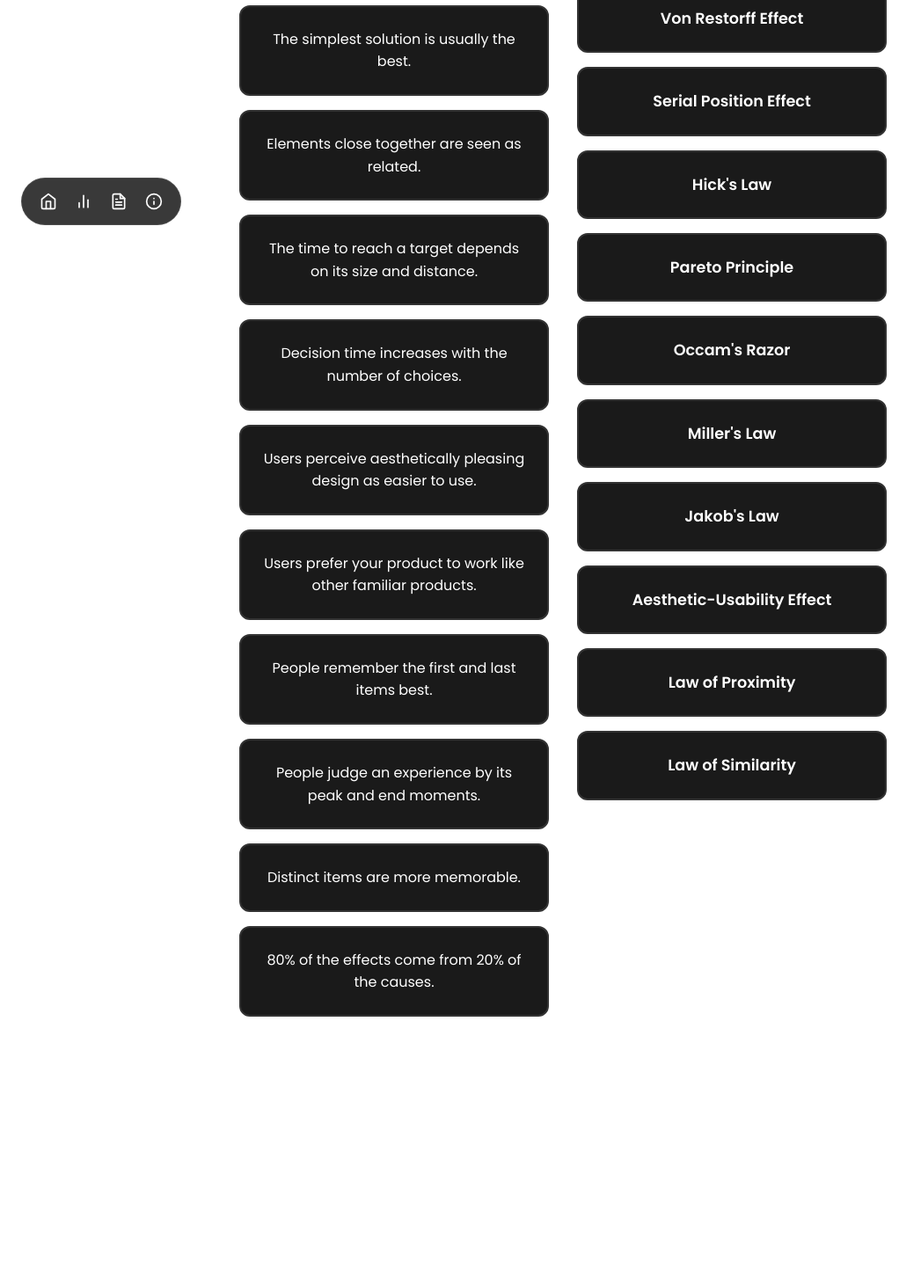
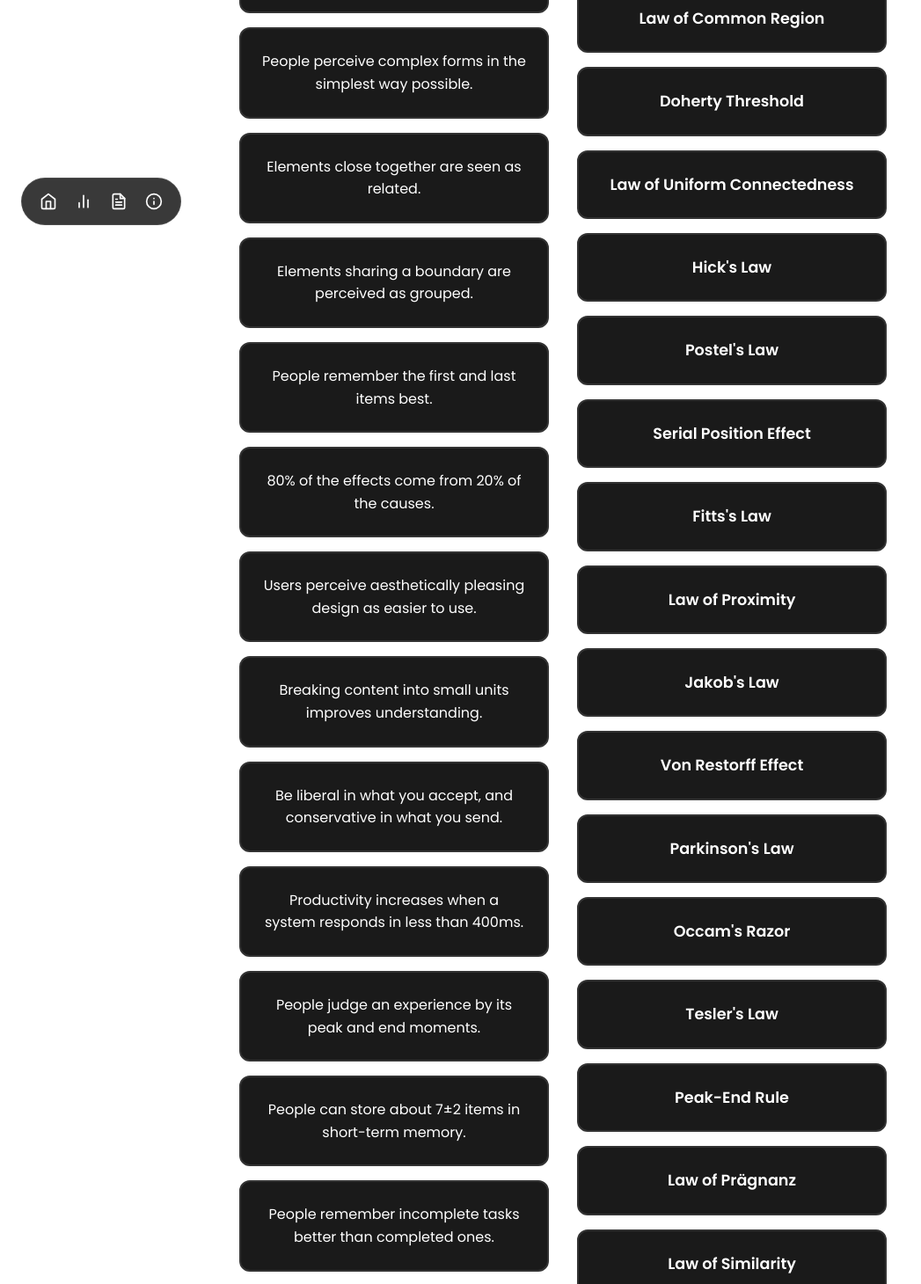
Before and after one commit to dvnnyle/xQuizer, a React (Vite) app: page /dragdroplaws in a window 1280 px wide. Shown: the part 520-1980 px from the top of the page at 88% size, without its empty margins (0-1047 px from the left). Before the commit the page ends 1804 px from the top, so only its background shows below. Built offline with nearby package versions, Linux system fonts and the light colour scheme.

Commit message:
Add drag-drop game to Home screen and expand to all 21 UX laws

```diff
--- a/src/moreQuizes/dragDropLaws.jsx
+++ b/src/moreQuizes/dragDropLaws.jsx
@@ -5,18 +5,27 @@ import CelebrationBackground from '../components/CelebrationBackground'
 import '../chapterList/chapter3.css'
 
 const lawPairs = [
-  { id: 1, description: "Elements close together are seen as related.", law: "Law of Proximity" },
-  { id: 2, description: "Users prefer your product to work like other familiar products.", law: "Jakob's Law" },
-  { id: 3, description: "People remember the first and last items best.", law: "Serial Position Effect" },
-  { id: 4, description: "The time to reach a target depends on its size and distance.", law: "Fitts's Law" },
-  { id: 5, description: "Decision time increases with the number of choices.", law: "Hick's Law" },
-  { id: 6, description: "Similar items appear related.", law: "Law of Similarity" },
-  { id: 7, description: "People can store about 7±2 items in short-term memory.", law: "Miller's Law" },
-  { id: 8, description: "Distinct items are more memorable.", law: "Von Restorff Effect" },
-  { id: 9, description: "Users perceive aesthetically pleasing design as easier to use.", law: "Aesthetic-Usability Effect" },
-  { id: 10, description: "The simplest solution is usually the best.", law: "Occam's Razor" },
-  { id: 11, description: "80% of the effects come from 20% of the causes.", law: "Pareto Principle" },
-  { id: 12, description: "People judge an experience by its peak and end moments.", law: "Peak-End Rule" },
+  { id: 1, description: "Users perceive aesthetically pleasing design as easier to use.", law: "Aesthetic-Usability Effect" },
+  { id: 2, description: "Productivity increases when a system responds in less than 400ms.", law: "Doherty Threshold" },
+  { id: 3, description: "The time to reach a target depends on its size and distance.", law: "Fitts's Law" },
+  { id: 4, description: "Decision time increases with the number of choices.", law: "Hick's Law" },
+  { id: 5, description: "Users prefer your product to work like other familiar products.", law: "Jakob's Law" },
+  { id: 6, description: "Elements sharing a boundary are perceived as grouped.", law: "Law of Common Region" },
+  { id: 7, description: "People perceive complex forms in the simplest way possible.", law: "Law of Prägnanz" },
+  { id: 8, description: "Elements close together are seen as related.", law: "Law of Proximity" },
+  { id: 9, description: "Similar items appear related.", law: "Law of Similarity" },
+  { id: 10, description: "Connected items are seen as more related than unconnected items.", law: "Law of Uniform Connectedness" },
+  { id: 11, description: "People can store about 7±2 items in short-term memory.", law: "Miller's Law" },
+  { id: 12, description: "The simplest solution is usually the best.", law: "Occam's Razor" },
+  { id: 13, description: "80% of the effects come from 20% of the causes.", law: "Pareto Principle" },
+  { id: 14, description: "Work expands to fill the time available.", law: "Parkinson's Law" },
+  { id: 15, description: "People judge an experience by its peak and end moments.", law: "Peak-End Rule" },
+  { id: 16, description: "Be liberal in what you accept, and conservative in what you send.", law: "Postel's Law" },
+  { id: 17, description: "People remember the first and last items best.", law: "Serial Position Effect" },
+  { id: 18, description: "Every system has irreducible complexity—manage it wisely.", law: "Tesler's Law" },
+  { id: 19, description: "Distinct items are more memorable.", law: "Von Restorff Effect" },
+  { id: 20, description: "People remember incomplete tasks better than completed ones.", law: "Zeigarnik Effect" },
+  { id: 21, description: "Breaking content into small units improves understanding.", law: "Chunking" },
 ]
 
 function DragDropLaws() {
--- a/src/pages/Home.jsx
+++ b/src/pages/Home.jsx
@@ -85,6 +85,7 @@ function Home() {
           <a href="#uxquiz2" className="toc-link">UX Quiz 2</a>
           <a href="#uxmatchlaws" className="toc-link">UX Image Match</a>
           <a href="#namedlaw" className="toc-link">Name the Law</a>
+          <a href="#dragdroplaws" className="toc-link">Match UX Laws</a>
           <a href="#benyon12lit" className="toc-link">Benyon's Principles</a>
           <a href="#benyon12" className="toc-link">Benyon's 12 Principles</a>
           <a href="#findincorrect" className="toc-link">Find Incorrect</a>
@@ -197,6 +198,11 @@ function Home() {
               <p>Type the name of the UX law from the diagram</p>
               <span className="question-count">21 questions</span>
             </a>
+            <a href="/dragdroplaws" className="chapter-button" id="dragdroplaws">
+              <h3>🎮 Match UX Laws</h3>
+              <p>Match law descriptions with names (no images!)</p>
+              <span className="question-count">21 laws</span>
+            </a>
           </div>
           <div className="chapter-divider">
             <span>Extra</span>
```
